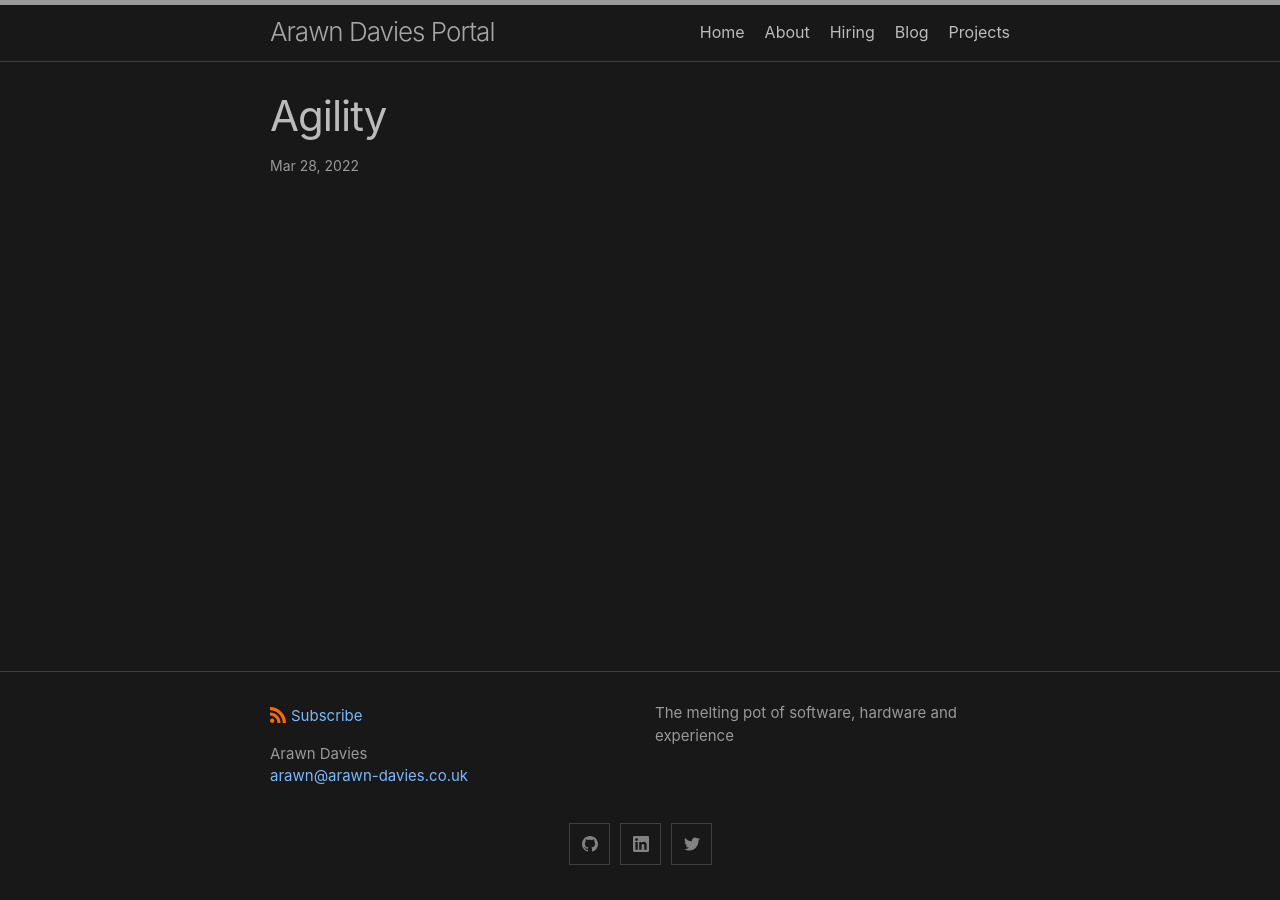
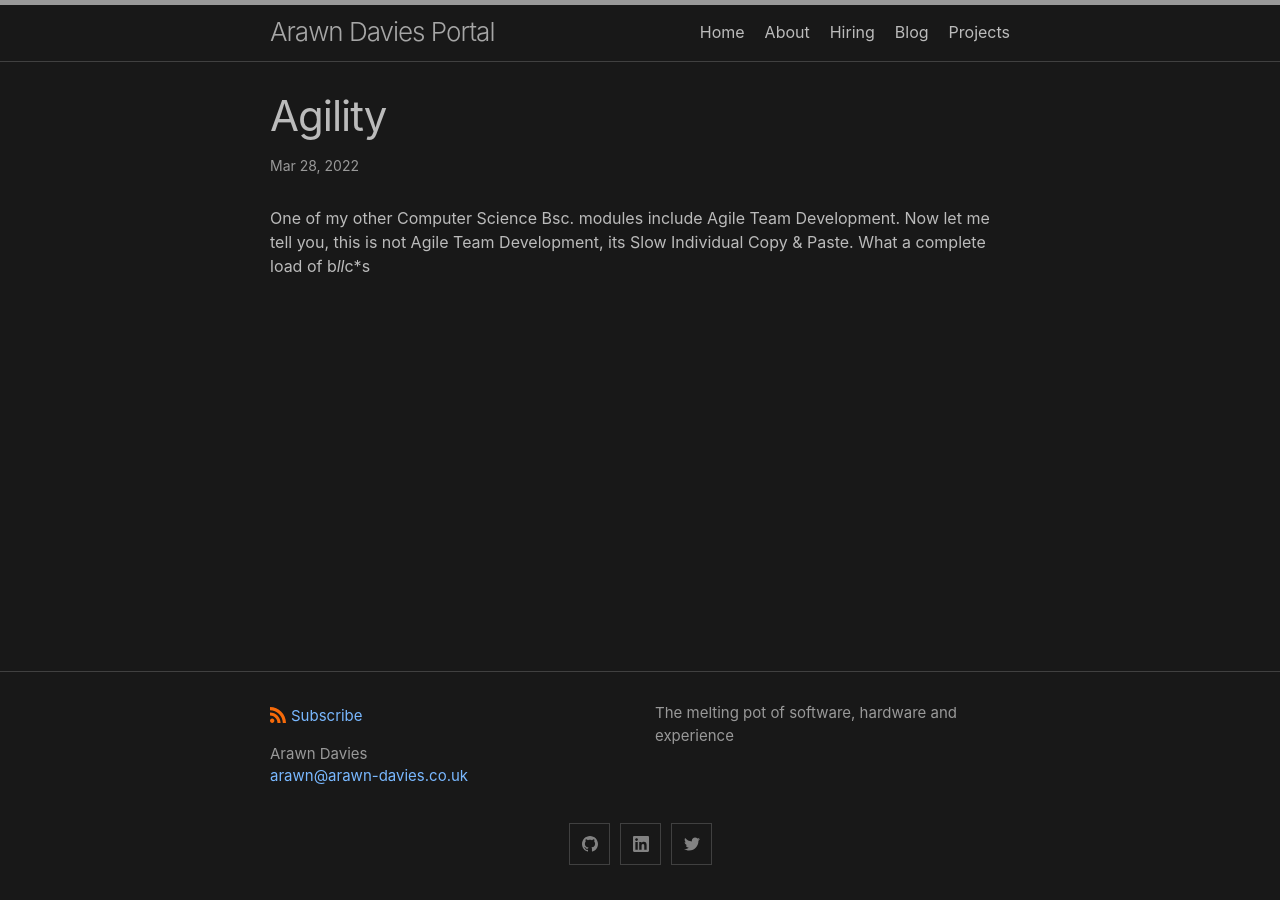
Before and after one commit to jsanz/gh-pages-minima-starter, a Jekyll site: the page built from _posts/2022-03-28-agility.md, in a window 1280 px wide. Built offline with Jekyll 4.4.1, drawn with Linux system fonts in a browser that asks for light colours.

Commit message:
New post

```diff
--- a/_posts/2022-03-28-agility.md
+++ b/_posts/2022-03-28-agility.md
@@ -3,3 +3,5 @@ title: "Agility"
 date: 2022-03-28
 layout: post
 ---
+
+One of my other Computer Science Bsc. modules include Agile Team Development. Now let me tell you, this is not Agile Team Development, its Slow Individual Copy & Paste. What a complete load of b*ll*c*s
```
